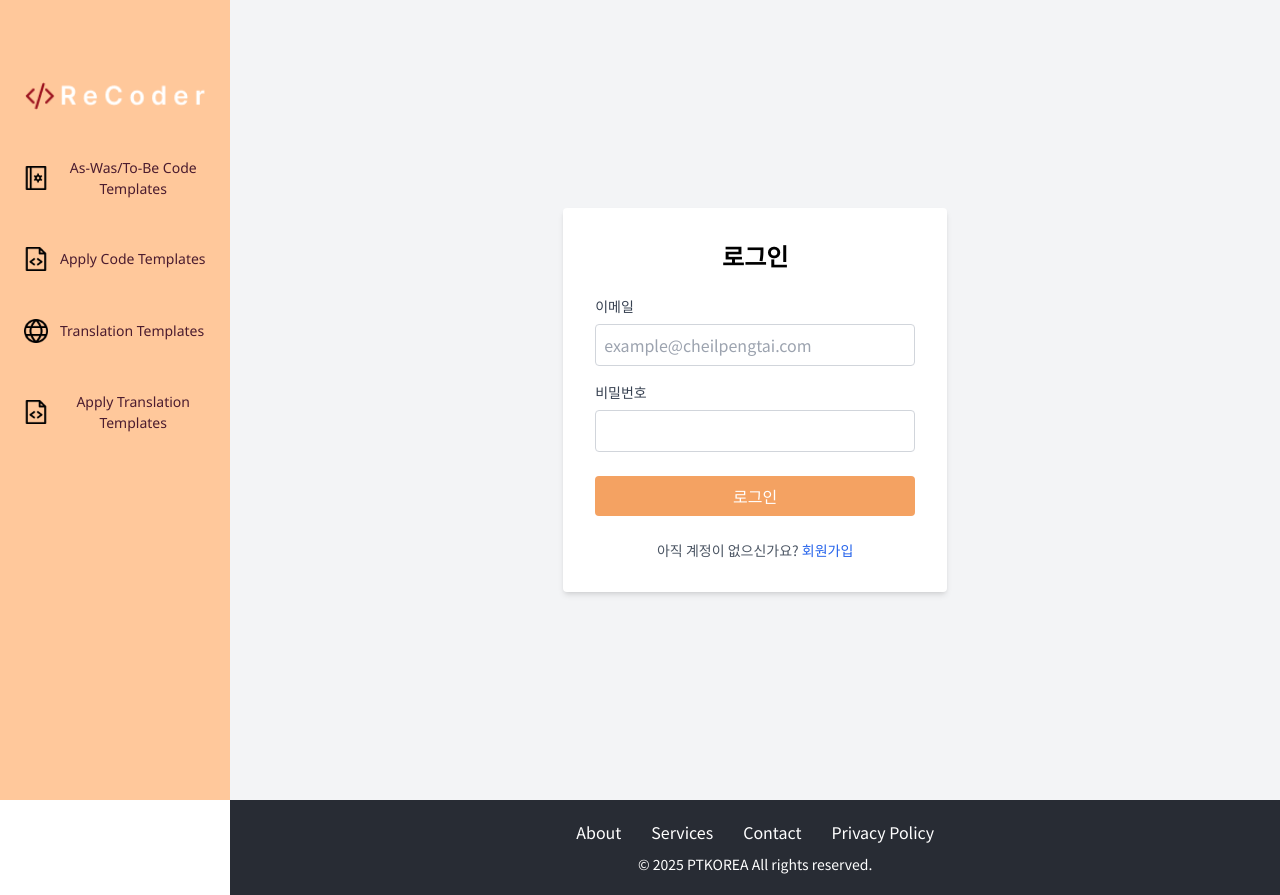
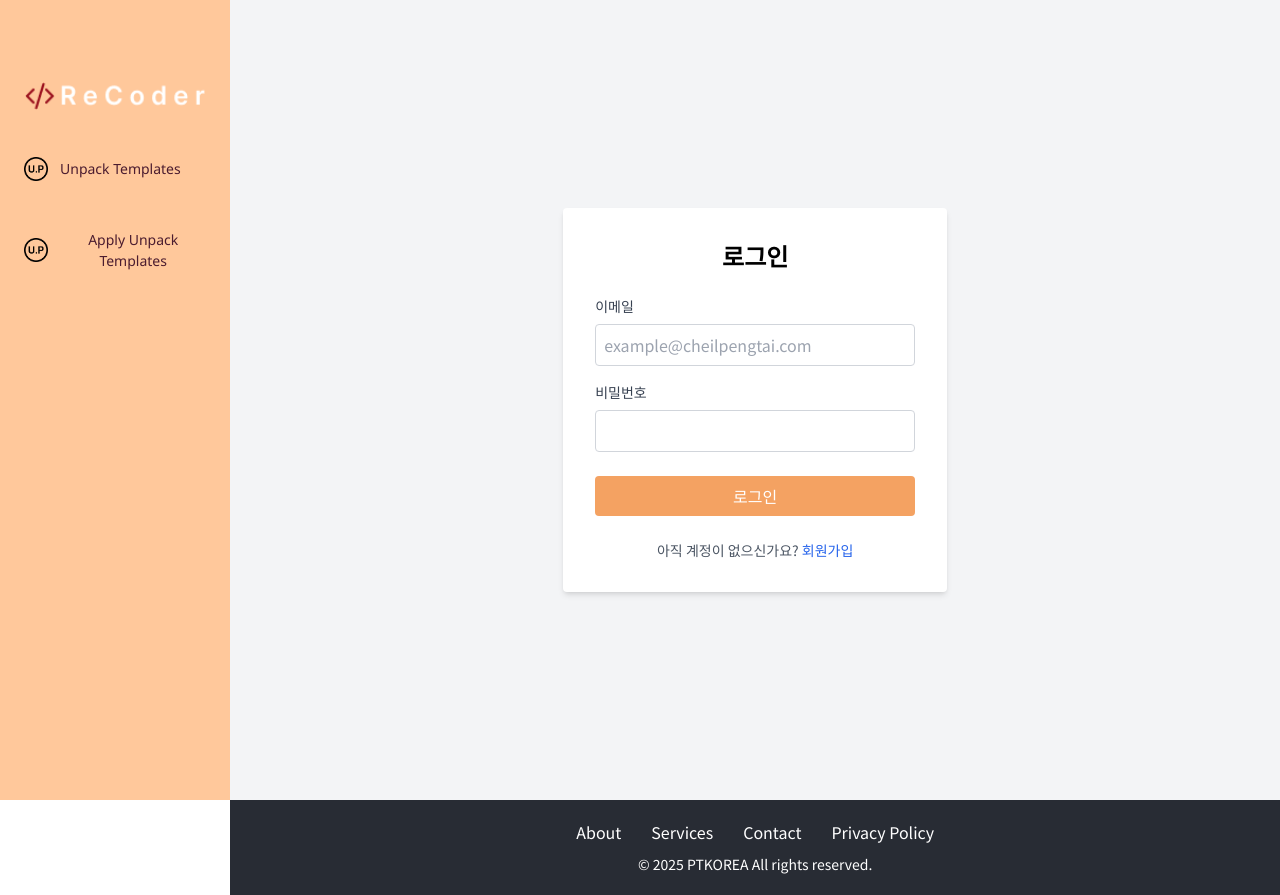
Before and after one commit to haley10309/recoder, a React (Vite) app in the folder client/: page /login in a window 1280 px wide. Built offline with nearby package versions, Linux system fonts and the light colour scheme; no server answers.

Commit message:
fix: LeftNavBar 언팩용 메뉴로 수정

```diff
--- a/client/src/Components/Nav/LeftNavBar.tsx
+++ b/client/src/Components/Nav/LeftNavBar.tsx
@@ -68,7 +68,7 @@ const LeftNavBar = () => {
       )}
 
       <ButtonGroup>
-        <NavButton
+        {/* <NavButton
           $active={location.pathname === "/" || isActive("/code-templates")}
           onClick={() => handleNavigate("/code-templates")}
         >
@@ -98,9 +98,9 @@ const LeftNavBar = () => {
         >
           <IconImage src={applyIcon} alt="Apply Translation Templates" />
           <NavButtonText $active={isActive("/translation-templates/apply")}>Apply Translation Templates</NavButtonText>
-        </NavButton>
+        </NavButton> */}
 
-        {/* <NavButton
+        <NavButton
           $active={isActive("/unpack-templates")}
           onClick={() => handleNavigate("/unpack-templates")}
         >
@@ -114,7 +114,7 @@ const LeftNavBar = () => {
         >
           <IconImage src={unpackIcon} alt="Apply Unpack Templates" />
           <NavButtonText $active={isActive("/unpack-templates/apply")}>Apply Unpack Templates</NavButtonText>
-        </NavButton> */}
+        </NavButton>
 
         {/* <NavButton
           $active={isActive("/qa-check")}
```
